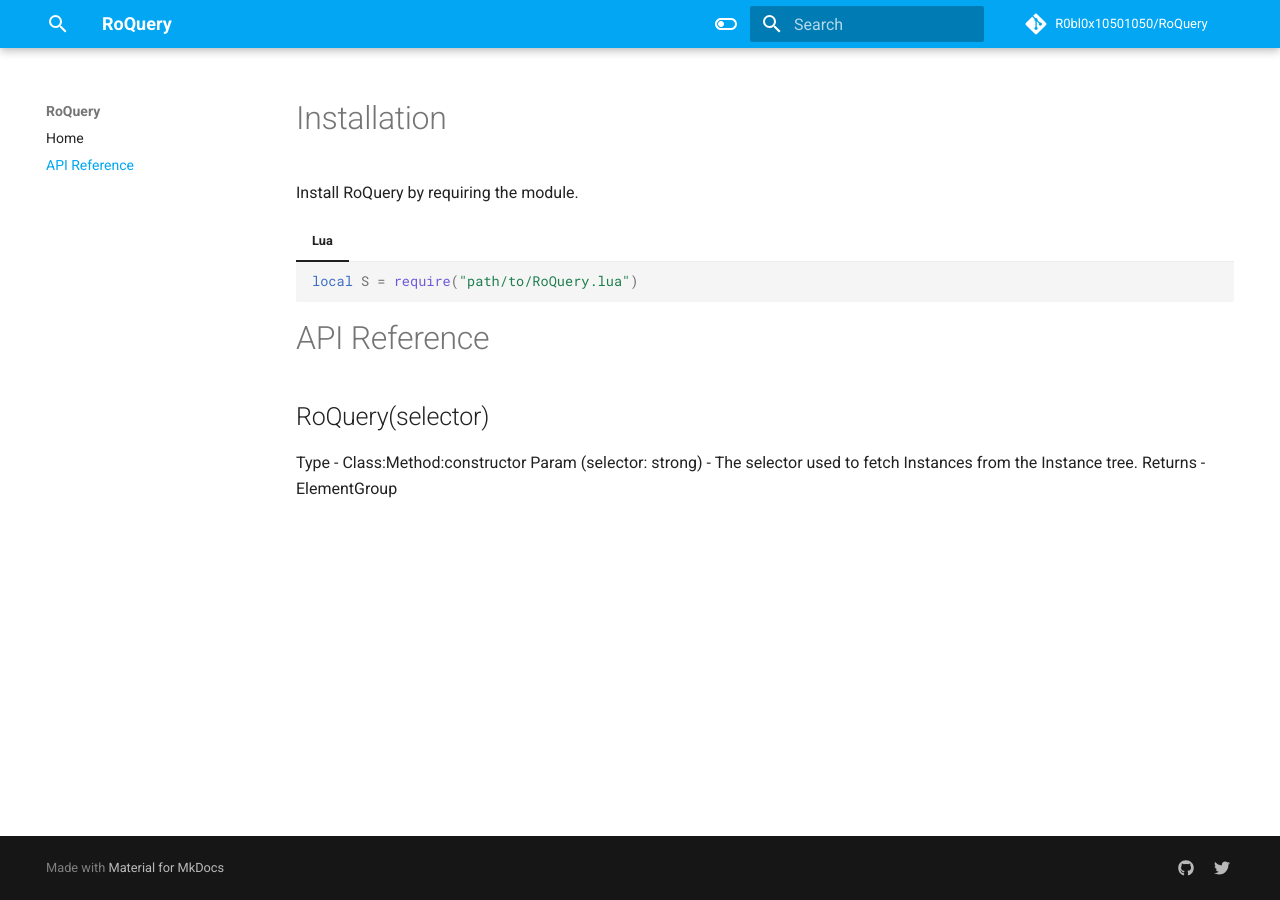
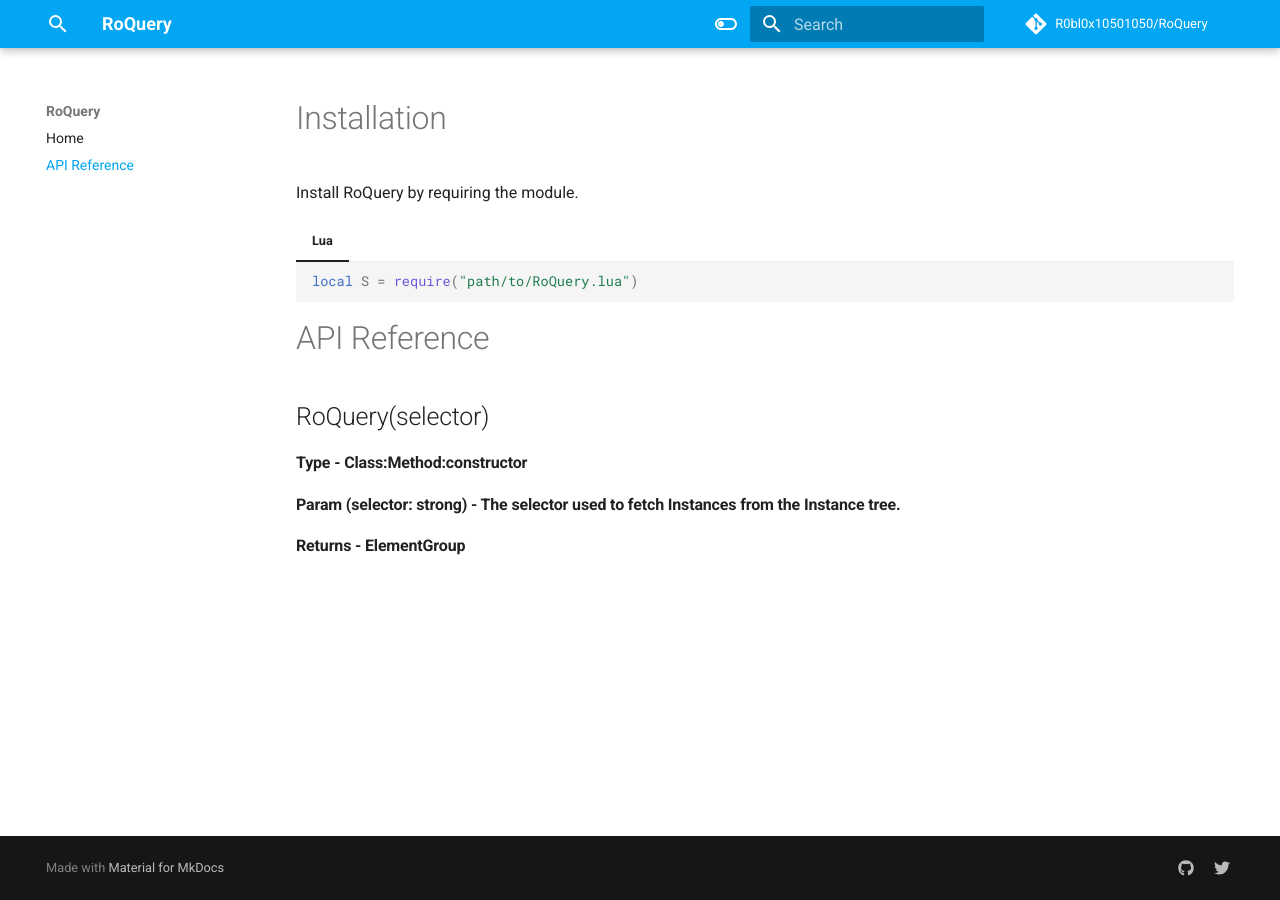
Before and after one commit to R0bl0x10501050/RoQuery, an MkDocs documentation site: the page built from docs/API.md, in a window 1280 px wide. Built offline with MkDocs 1.6.1 and Material for MkDocs 9.7.7, drawn with Linux system fonts in a browser that asks for light colours; comment, search, counter and statistics services are not loaded.

```diff
--- a/docs/API.md
+++ b/docs/API.md
@@ -11,6 +11,6 @@ Install RoQuery by requiring the module.
 # API Reference
 
 ## RoQuery(selector)
-Type - Class:Method:constructor
-Param (selector: strong) - The selector used to fetch Instances from the Instance tree.
-Returns - ElementGroup
+#### Type - Class:Method:constructor
+#### Param (selector: strong) - The selector used to fetch Instances from the Instance tree.
+#### Returns - ElementGroup
```
